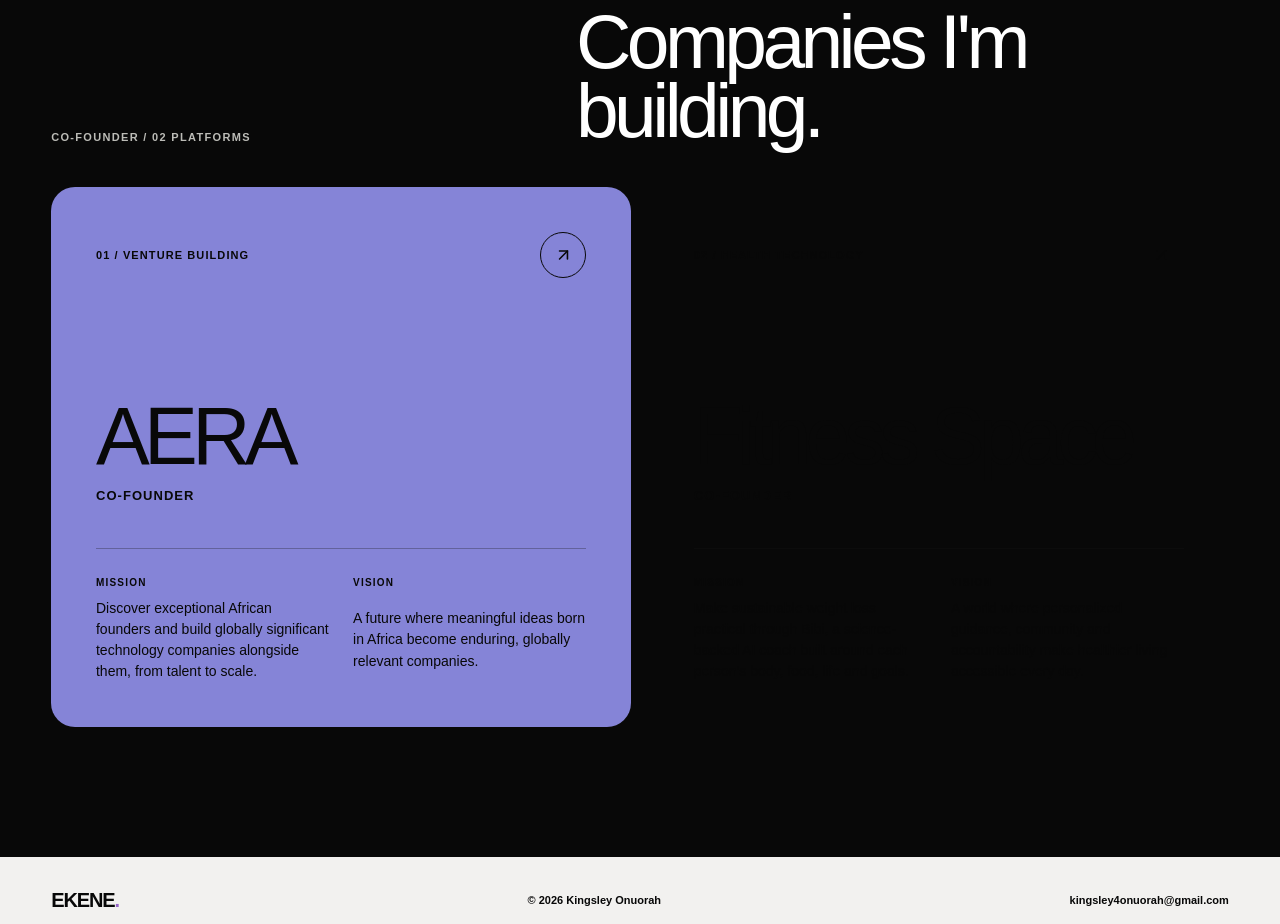
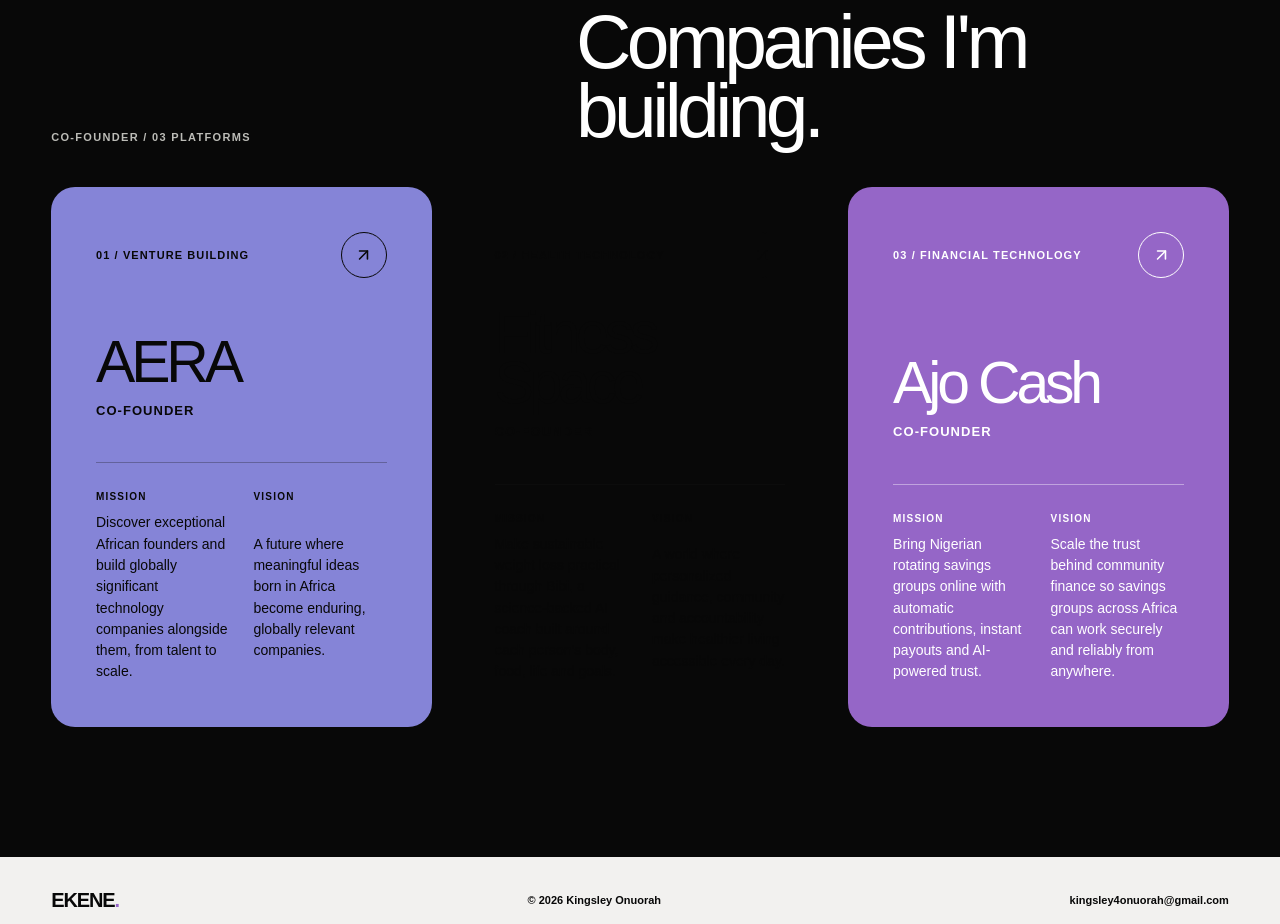
Before and after one commit to Koda-Black/kingsley-portfolio, a Next.js app: page /about in a window 1280 px wide. Shown: the part 1460-2384 px from the top of the page. Built offline with nearby package versions, Linux system fonts and the light colour scheme.

Commit message:
feat: add Ajo Cash and update founder profile

```diff
--- a/app/about/page.tsx
+++ b/app/about/page.tsx
@@ -5,7 +5,7 @@
 
 export const metadata = createPageMetadata({
   title: "About — Fullstack Engineer & Technology Co-founder",
-  description: "Meet Kingsley Onuorah, a fullstack engineer, AI builder and co-founder of AERA and Fitness Space working across scalable software, cloud systems and product development.",
+  description: "Meet Kingsley Onuorah, a fullstack engineer, AI builder and co-founder of AERA, Fitness Space and Ajo Cash working across scalable software, cloud systems and product development.",
   path: "/about",
 });
 
@@ -17,14 +17,14 @@
         <div className="about-page-copy">
           <h2>I make complex systems feel clear.</h2>
           <p>I&apos;m Kingsley Onuorah, a fullstack engineer and technical leader with 4+ years of experience building production software across AI, health, fintech, agriculture, education and commerce.</p>
-          <p>I&apos;m also the co-founder of AERA and Fitness Space, where I help turn ambitious ideas into dependable products, teams and technology that can grow.</p>
+          <p>I&apos;m also the co-founder of AERA, Fitness Space and Ajo Cash, where I help turn ambitious ideas into dependable products, teams and technology that can grow.</p>
           <p>My work spans scalable APIs, cloud infrastructure, AI agents, responsive interfaces and the product decisions that make technology useful to real people.</p>
           <div className="skill-row">{["Node.js", "TypeScript", "Next.js", "PostgreSQL", "MongoDB", "AWS", "AI / ML", "System design"].map((skill) => <span key={skill}>{skill}</span>)}</div>
         </div>
       </div>
       <section className="founder-platforms" aria-labelledby="founder-platforms-title">
         <div className="founder-platforms-heading">
-          <span>Co-founder / 02 platforms</span>
+          <span>Co-founder / 03 platforms</span>
           <h2 id="founder-platforms-title">Companies I&apos;m building.</h2>
         </div>
         <div className="founder-platform-grid">
@@ -69,6 +69,27 @@
               </div>
             </dl>
           </article>
+
+          <article className="founder-platform-card ajo-platform-card">
+            <div className="founder-platform-topline">
+              <span>03 / Financial technology</span>
+              <a href="https://www.ajo.cash" target="_blank" rel="noreferrer" aria-label="Visit Ajo Cash">
+                <ArrowUpRight aria-hidden="true" />
+              </a>
+            </div>
+            <h3>Ajo Cash</h3>
+            <p className="founder-role">Co-founder</p>
+            <dl>
+              <div>
+                <dt>Mission</dt>
+                <dd>Bring Nigerian rotating savings groups online with automatic contributions, instant payouts and AI-powered trust.</dd>
+              </div>
+              <div>
+                <dt>Vision</dt>
+                <dd>Scale the trust behind community finance so savings groups across Africa can work securely and reliably from anywhere.</dd>
+              </div>
+            </dl>
+          </article>
         </div>
       </section>
     </PageFrame>
--- a/app/experience/page.tsx
+++ b/app/experience/page.tsx
@@ -8,11 +8,13 @@
 });
 
 const roles = [
+  { period: "Present", title: "Co-founder", company: "AERA", copy: "Building globally significant technology companies alongside exceptional African founders, from talent discovery through launch and scale." },
+  { period: "Present", title: "Co-founder", company: "Ajo Cash", copy: "Building digital trust infrastructure for Nigerian rotating savings groups with automated contributions, instant payouts and accountable community finance." },
   { period: "2023 — Present", title: "Co-founder & Chief Technology Officer", company: "Fitness Space", copy: "Engineering scalable wellness infrastructure and intelligent, context-aware experiences that preserve accountability as the product grows." },
   { period: "2021 — 2023", title: "Team Lead & Fullstack Developer", company: "Yarna", copy: "Led cross-platform product delivery across fintech and e-commerce, mentoring engineers and strengthening architecture, quality and release velocity." },
   { period: "Ongoing", title: "Independent Product Builder", company: "AI, infrastructure & interfaces", copy: "Taking ideas from the first technical decision to resilient systems, expressive interfaces and production deployment." },
 ];
 
 export default function ExperiencePage() {
-  return <PageFrame eyebrow="03 / Experience" title="Built with teams. Measured by impact." lede="Technical leadership, fullstack execution and product-minded engineering."><div className="timeline inner-timeline">{roles.map((role) => <article key={role.period}><span>{role.period}</span><h3>{role.title}</h3><strong>{role.company}</strong><p>{role.copy}</p></article>)}</div></PageFrame>;
+  return <PageFrame eyebrow="03 / Experience" title="Built with teams. Measured by impact." lede="Technical leadership, fullstack execution and product-minded engineering."><div className="timeline inner-timeline">{roles.map((role) => <article key={role.company}><span>{role.period}</span><h3>{role.title}</h3><strong>{role.company}</strong><p>{role.copy}</p></article>)}</div></PageFrame>;
 }
--- a/app/globals.css
+++ b/app/globals.css
@@ -204,20 +204,22 @@
 .founder-platforms-heading { display: grid; grid-template-columns: .8fr 1.2fr; gap: clamp(35px,7vw,110px); margin-bottom: 42px; align-items: end; }
 .founder-platforms-heading > span { color: #bcbcb7; font-size: 11px; font-weight: 800; letter-spacing: .12em; text-transform: uppercase; }
 .founder-platforms-heading h2 { margin: 0; max-width: 850px; font-size: clamp(48px,6vw,92px); line-height: .9; letter-spacing: -.06em; }
-.founder-platform-grid { display: grid; grid-template-columns: repeat(2, minmax(0, 1fr)); gap: 18px; }
+.founder-platform-grid { display: grid; grid-template-columns: repeat(3, minmax(0, 1fr)); gap: 18px; }
 .founder-platform-card { min-height: 540px; padding: clamp(26px,3.5vw,52px); border-radius: var(--radius); color: var(--ink); display: flex; flex-direction: column; }
 .aera-platform-card { background: var(--lavender); }
 .fitness-platform-card { background: var(--orange); }
+.ajo-platform-card { background: var(--purple); color: white; }
 .founder-platform-topline { display: flex; align-items: center; justify-content: space-between; gap: 20px; font-size: 11px; font-weight: 800; letter-spacing: .1em; text-transform: uppercase; }
 .founder-platform-topline a { width: 46px; height: 46px; border: 1px solid currentColor; border-radius: 50%; display: grid; place-items: center; transition: transform .25s ease, background .25s ease, color .25s ease; }
 .founder-platform-topline a:hover { transform: rotate(45deg); background: var(--ink); color: white; }
 .founder-platform-topline svg { width: 19px; }
-.founder-platform-card h3 { margin: auto 0 0; font-size: clamp(56px,6.3vw,104px); line-height: .84; letter-spacing: -.07em; }
+.founder-platform-card h3 { margin: auto 0 0; font-size: clamp(52px,4.6vw,78px); line-height: .84; letter-spacing: -.07em; }
 .founder-platform-card .founder-role { margin: 15px 0 42px; color: currentColor; font-size: 13px; font-weight: 800; text-transform: uppercase; letter-spacing: .08em; }
 .founder-platform-card dl { margin: 0; display: grid; grid-template-columns: repeat(2, minmax(0, 1fr)); gap: 24px; border-top: 1px solid rgba(22,22,20,.3); padding-top: 26px; }
 .founder-platform-card dl div { display: grid; gap: 8px; }
 .founder-platform-card dt { font-size: 10px; font-weight: 900; letter-spacing: .12em; text-transform: uppercase; }
 .founder-platform-card dd { margin: 0; font-size: 14px; line-height: 1.52; }
+.ajo-platform-card dl { border-top-color: rgba(255,255,255,.4); }
 .inner-timeline { border-top-color: white; }
 .inner-timeline article { border-bottom-color: #363634; }
 .inner-timeline article p { color: #bcbcb7; }
@@ -242,6 +244,7 @@
   .section-heading > p { grid-column: 2; }
   .timeline article { grid-template-columns: .55fr 1.2fr .65fr; }
   .timeline article p { grid-column: 2 / -1; }
+  .founder-platform-grid { grid-template-columns: 1fr; }
 }
 
 @media (max-width: 820px) {
--- a/app/layout.tsx
+++ b/app/layout.tsx
@@ -10,7 +10,7 @@
     template: "%s | Kingsley Onuorah",
   },
   description:
-    "Portfolio of Kingsley Onuorah, a fullstack engineer, AI builder and co-founder of AERA and Fitness Space building scalable products across health, fintech, agriculture and education.",
+    "Portfolio of Kingsley Onuorah, a fullstack engineer, AI builder and co-founder of AERA, Fitness Space and Ajo Cash building scalable products across health, fintech, agriculture and education.",
   applicationName: "Kingsley Onuorah Portfolio",
   creator: "Kingsley Onuorah",
   publisher: "Kingsley Onuorah",
@@ -71,7 +71,7 @@
       url: siteUrl,
       image: `${siteUrl}/kingsley-onuorah.png`,
       jobTitle: ["Fullstack Engineer", "AI Builder", "Technology Co-founder"],
-      description: "Fullstack engineer, AI builder and co-founder of AERA and Fitness Space.",
+      description: "Fullstack engineer, AI builder and co-founder of AERA, Fitness Space and Ajo Cash.",
       email: "mailto:kingsley4onuorah@gmail.com",
       sameAs: ["https://github.com/Koda-Black", "https://linkedin.com/in/kodablack"],
       homeLocation: { "@type": "Place", name: "Enugu, Nigeria" },
@@ -79,6 +79,7 @@
       worksFor: [
         { "@id": "https://www.aera.llc/#organization" },
         { "@id": "https://getfitness.space/#organization" },
+        { "@id": "https://ajo.cash/#organization" },
       ],
     },
     {
@@ -97,6 +98,14 @@
       founder: { "@id": `${siteUrl}/#person` },
       description: "A science-backed wellness platform using personalized AI coaching, community and accountability to support sustainable weight loss.",
     },
+    {
+      "@type": "Organization",
+      "@id": "https://ajo.cash/#organization",
+      name: "Ajo Cash",
+      url: "https://www.ajo.cash",
+      founder: { "@id": `${siteUrl}/#person` },
+      description: "Digital trust infrastructure for Nigerian rotating savings groups with automatic contributions, instant payouts and AI-powered trust.",
+    },
   ],
 };
 
--- a/app/projects/page.tsx
+++ b/app/projects/page.tsx
@@ -6,7 +6,7 @@
 
 export const metadata = createPageMetadata({
   title: "Projects — AI, Fullstack & Product Engineering",
-  description: "Explore 10 selected projects by Kingsley Onuorah, including AERA, Fitness Space, FarmSat, BorderMind AI, ChangeLedger and Edu Learning & Immersion.",
+  description: "Explore 9 selected projects by Kingsley Onuorah, including AERA, Fitness Space, Ajo Cash, FarmSat, BorderMind AI, ChangeLedger and Edu Learning & Immersion.",
   path: "/projects",
 });
 
--- a/components/content.ts
+++ b/components/content.ts
@@ -15,10 +15,9 @@
   { name: "ChangeLedger", eyebrow: "Regulatory intelligence", description: "AI regulatory-change intelligence and workflow tooling for modern SaaS businesses.", image: "/projects/changeledger.png", url: "https://changeledger.vercel.app", stack: ["React", "Node.js", "AI", "Workflow"], tone: "yellow" },
   { name: "Edu Learning & Immersion", eyebrow: "Language education", description: "A multilingual learning platform for language, communication and digital solutions.", image: "/projects/edu-learning.png", url: "https://www.edulearningimmersion.org/en", stack: ["Next.js", "TypeScript", "Education"], tone: "blue" },
   { name: "Fitness Space", eyebrow: "Wellness platform", description: "Scalable wellness infrastructure, personalized guidance and Bibi AI for healthier daily habits.", image: "/fitnessspace.png", url: "https://getfitness.space", stack: ["Node.js", "MongoDB", "Redis", "AWS", "AI"], tone: "lavender" },
+  { name: "Ajo Cash", eyebrow: "Digital trust infrastructure", description: "Digital infrastructure for Nigerian rotating savings groups with automatic contributions, instant payouts and AI-powered trust.", image: "/projects/ajo-cash.jpg", url: "https://www.ajo.cash", stack: ["Fintech", "Savings", "Trust infrastructure"], tone: "purple" },
   { name: "FarmShare Marketplace", eyebrow: "Agricultural commerce", description: "A pooled-buying marketplace connecting Nigerian farmers, vendors and buyers.", image: "/farmshare.png", url: "https://farmshare-marketplace.vercel.app", stack: ["Next.js", "NestJS", "PostgreSQL"], tone: "mint" },
   { name: "DevRise Academy", eyebrow: "Developer education", description: "Structured learning paths and mentorship helping professionals transition into technology.", image: "/devrise.png", url: "https://thedevrise.com", stack: ["Next.js", "TypeScript", "Node.js"], tone: "blue" },
-  { name: "Yarna Suite", eyebrow: "Fintech & commerce", description: "Cross-platform products and backend systems built for fintech and commerce at scale.", image: "/yarna.png", url: "https://yarnaclient.onrender.com", stack: ["React", "React Native", "Node.js", "GCP"], tone: "purple" },
-  { name: "Natours", eyebrow: "Travel platform", description: "A tour-booking product with authentication, payments, reviews and real-time availability.", image: "/projects/natours.png", url: "https://natours-us.onrender.com", stack: ["Node.js", "MongoDB", "Express", "Stripe"], tone: "coral" },
 ];
 
 export const articles = [
```
Also changed, not shown: public/projects/ajo-cash.jpg (added).
